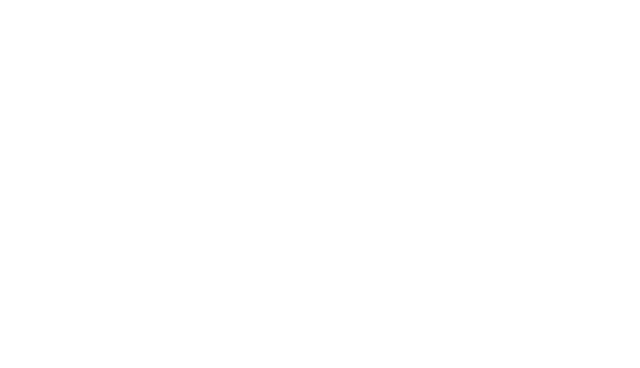
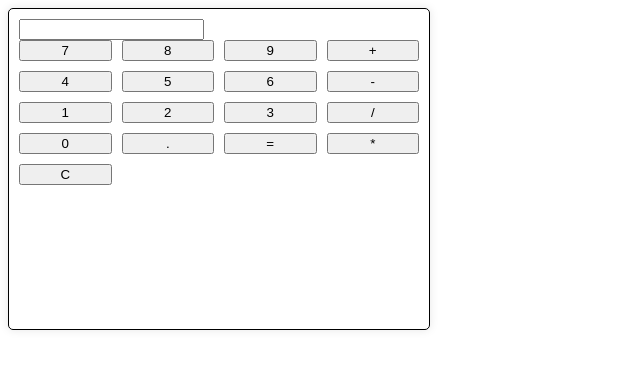
Before and after one commit to pubudiniashani/js-calculator, a plain HTML site: page index.html in a window 1280 px wide. Shown: the whole page, without its empty margins (0-640 px from the left). Drawn offline with Linux system fonts and the light colour scheme.

Commit message:
css applied

```diff
--- a/index.html
+++ b/index.html
@@ -2,9 +2,58 @@
 <html lang="en">
 <head>
     <meta charset="UTF-8">
-    <title>Title</title>
+    <title>Calculator</title>
+
+    <style>
+
+        #calculator{
+            width: 400px;
+            height: 300px;
+            border: 1px solid  black;
+            padding: 10px;
+            border-radius: 5px;
+            box-shadow: 0 0 10px rgba(0, 0, 0, 0.1);
+        }
+
+        #buttons{
+            display: grid;
+            grid-template-columns: repeat(4,1fr);
+            gap: 10px;
+        }
+
+    </style>
+
 </head>
 <body>
 
+
+<div id="calculator">
+
+    <input type="text" name="display">
+
+    <div id="buttons">
+        <input type="button" value="7">
+        <input type="button" value="8">
+        <input type="button" value="9">
+        <input type="button" value="+">
+        <input type="button" value="4">
+        <input type="button" value="5">
+        <input type="button" value="6">
+        <input type="button" value="-">
+        <input type="button" value="1">
+        <input type="button" value="2">
+        <input type="button" value="3">
+        <input type="button" value="/">
+        <input type="button" value="0">
+        <input type="button" value=".">
+        <input type="button" value="=">
+        <input type="button" value="*">
+        <input type="button" value="C">
+
+    </div>
+
+</div>
+
+
 </body>
 </html>
```
